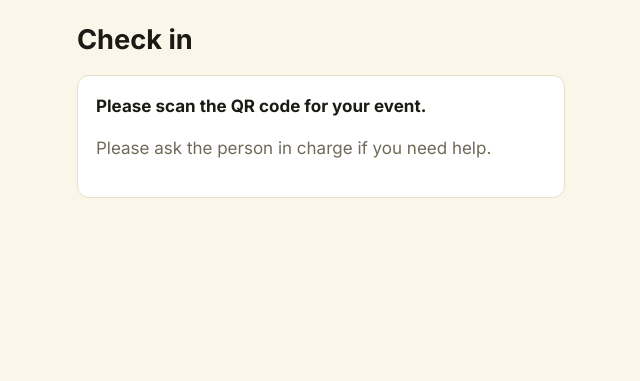
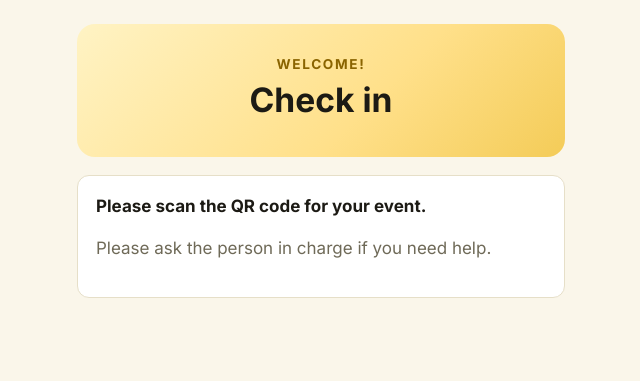
Before and after one commit to worldwidewaweb/CBCCAVITE_ATTENDANCE, a plain HTML site: page checkin.html in a window 1280 px wide. Shown: the whole page, without its empty margins (319-959 px from the left). Drawn offline with Linux system fonts and the light colour scheme.

Commit message:
Update page title and header for special event

```diff
--- a/checkin.html
+++ b/checkin.html
@@ -3,7 +3,7 @@
 <head>
 <meta charset="utf-8">
 <meta name="viewport" content="width=device-width, initial-scale=1, viewport-fit=cover">
-<title>Check in</title>
+<title>Special event check-in</title>
 <script src="https://www.gstatic.com/firebasejs/10.12.2/firebase-app-compat.js"></script>
 <script src="https://www.gstatic.com/firebasejs/10.12.2/firebase-firestore-compat.js"></script>
 <link rel="preconnect" href="https://fonts.googleapis.com"><link rel="preconnect" href="https://fonts.gstatic.com" crossorigin>
@@ -33,18 +33,31 @@ button:disabled{opacity:.6;cursor:default}
 .err{color:var(--red);min-height:1.4em;margin-bottom:8px}
 .ok{background:var(--greenbg);color:var(--green);border-radius:12px;padding:18px;font-weight:600;margin-bottom:16px}
 .msg{color:var(--muted)}
+.hero{background:linear-gradient(135deg,var(--accent),#0f3d2c);color:#fff;border-radius:18px;padding:30px 20px;margin-bottom:18px;text-align:center}
+.hero h1{color:#fff;font-size:2.1rem;margin:6px 0}
+.hero .tagline{text-transform:uppercase;letter-spacing:.12em;font-size:.85rem;opacity:.9}
+.hero .when{color:rgba(255,255,255,.9);margin:0;font-size:1.05rem}
+.hero .venue{color:rgba(255,255,255,.9);margin:6px 0 0}
 
 /* ---- Church colors: gold, navy and cream ---- */
 :root{--bg:#faf6ea;--surface:#fff;--ink:#1c1a14;--muted:#6f6a58;--line:#e6dfc8;--green:#8a6400;--greenbg:#fbf0c8;--gold:#e0a800;--amber:#9a6a0a;--amberbg:#f7ecd0;--blue:#2f5f8f;--bluebg:#e4eef8;--stone:#ece8dc;--stonet:#4b4636;--red:#b3402f}
 @media (prefers-color-scheme:dark){:root{--bg:#14120c;--surface:#201d13;--ink:#f3eee0;--muted:#b3ab92;--line:#3a3524;--green:#f0c53d;--greenbg:#3a3010;--gold:#e8b923;--amber:#e6bd62;--amberbg:#3d3115;--blue:#9cc3ec;--bluebg:#1f3550;--stone:#2c281b;--stonet:#cfc7a8;--red:#ee8b7a}}
 button.on,button.primary{background:var(--gold);border-color:var(--gold);color:#1c1a14}
 button.primary:hover{filter:brightness(.95)}
+.hero{background:linear-gradient(135deg,#fff3c4 0%,#ffe08a 60%,var(--accent) 170%);color:#1c1a14}
+.hero h1{color:#1c1a14}.hero .when{color:#4b3f12}.hero .venue{color:#4b3f12}
+.hero .tagline{color:#8a6400;opacity:1;font-weight:700}
+@media (prefers-color-scheme:dark){.hero{background:linear-gradient(135deg,#3a3010 0%,#5a4608 70%,var(--accent) 200%);color:#f3eee0}.hero h1{color:#fff}.hero .when,.hero .venue{color:#f3eee0}.hero .tagline{color:#f0c53d}}
 </style>
 </head>
 <body>
 <main>
-<h1 id="title">Check in</h1>
-<p class="when" id="when"></p>
+<header class="hero">
+  <div class="tagline" id="tagline"></div>
+  <h1 id="title">Check in</h1>
+  <p class="when" id="when"></p>
+  <p class="venue" id="venue"></p>
+</header>
 
 <div id="closed" class="panel hide"><b id="closedMsg"></b><p class="msg">Please ask the person in charge if you need help.</p></div>
 <div id="loading" class="panel msg">Loading…</div>
@@ -71,6 +84,14 @@ button.primary:hover{filter:brightness(.95)}
 </main>
 
 <script>
+// ---- Edit these three lines to change how this page looks ----
+const TAGLINE="Welcome!";
+const VENUE="";            // e.g. "CBC Cavite Main Sanctuary"
+const ACCENT="#e0a800";    // gold accent (buttons and banner glow)
+// --------------------------------------------------------------
+document.documentElement.style.setProperty('--accent',ACCENT);
+document.documentElement.style.setProperty('--gold',ACCENT);
+document.addEventListener('DOMContentLoaded',()=>{document.getElementById('tagline').textContent=TAGLINE;document.getElementById('venue').textContent=VENUE});
 const firebaseConfig = {
   apiKey: "AIzaSyAD_H5blVroRJP0-_K81A7TrPCoQnJ1t54",
   authDomain: "cbcfcavite-event-attendance.firebaseapp.com",
```
